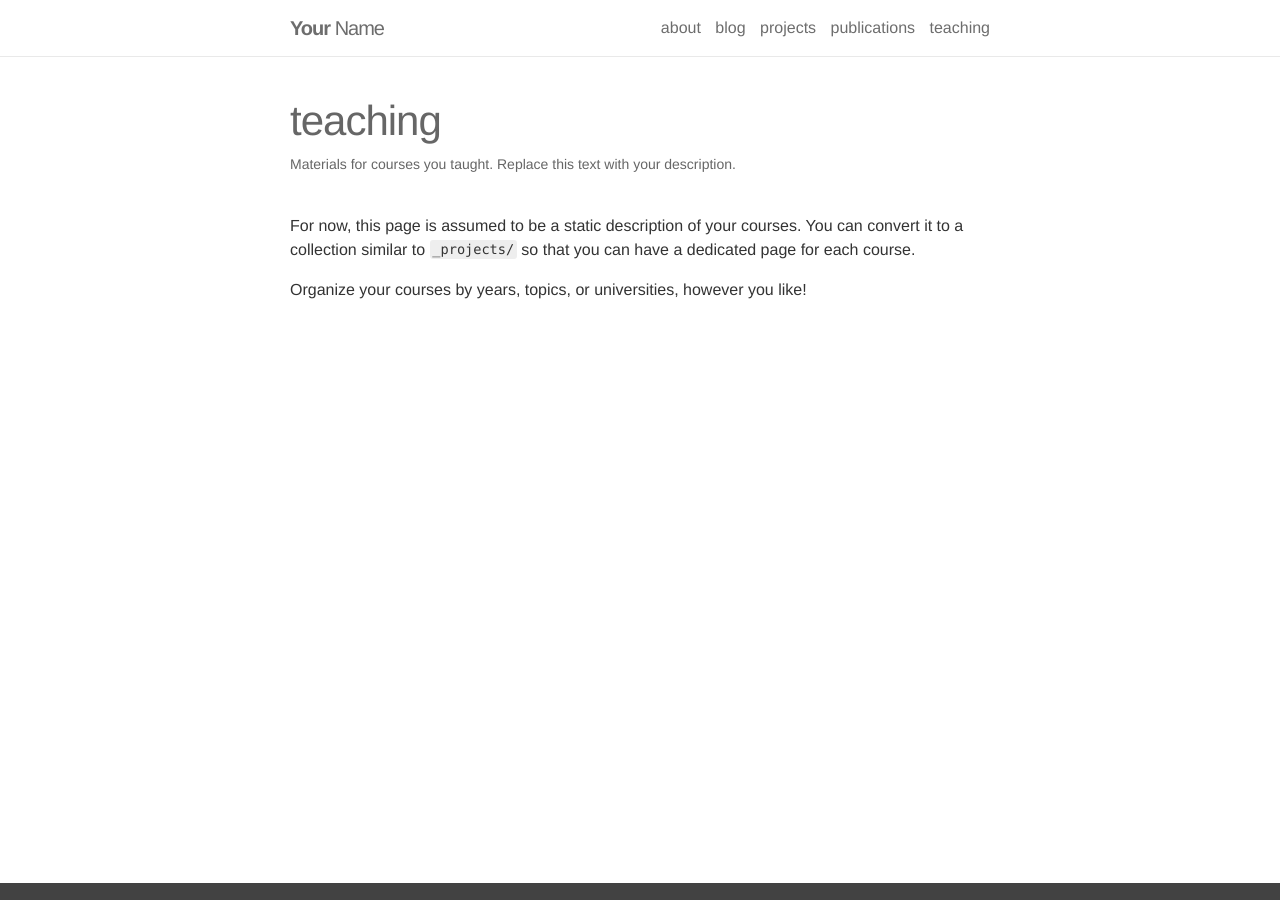
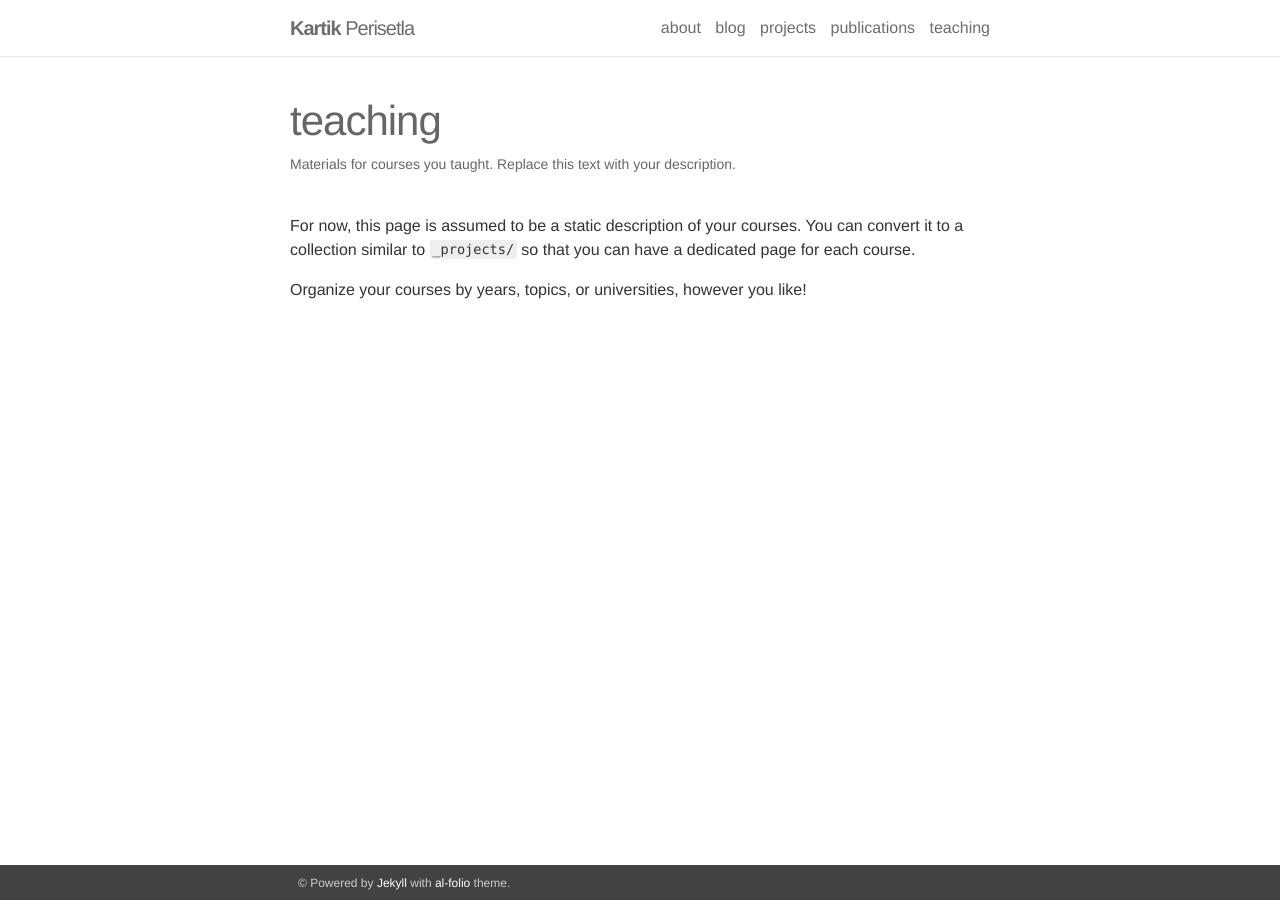
Before and after one commit to kartikperisetla/kartikperisetla.github.io, a Jekyll site: the page built from _pages/teaching.md, in a window 1280 px wide. Built offline with Jekyll 4.4.1, drawn with Linux system fonts in a browser that asks for light colours; nearby versions of some CDN libraries.

Commit message:
nit change

```diff
--- a/_config.yml
+++ b/_config.yml
@@ -1,8 +1,8 @@
 # -----------------------------------------------------------------------------
 # Site settings
 # -----------------------------------------------------------------------------
-name: Your Name
-email: you@example.com
+name: Kartik Perisetla
+email: kartik.peri@gmail.com
 description: > # this means to ignore newlines until "url:"
 footer_text: >
   Powered by <a href="http://jekyllrb.com/" target="_blank">Jekyll</a> with <a href="https://github.com/alshedivat/al-folio">al-folio</a> theme.
@@ -16,7 +16,7 @@ last_updated: # leave blank if you don't want to display last updated
 # -----------------------------------------------------------------------------
 github_username: kartikperisetla
 twitter_username: # your Twitter handle
-linkedin_username: # your LinkedIn user name
+linkedin_username: kartikperisetla
 scholar_userid: # your Google Scholar ID
 orcid_id: # your ORCID ID
 contact_note: >
--- a/_includes/footer.html
+++ b/_includes/footer.html
@@ -1,11 +1,8 @@
 <footer>
 
-  <!-- <div class="wrapper">
-    &copy; Copyright {{ site.time | date: '%Y' }} {{ site.name }}.
+  <div class="wrapper">
+    &copy;
     {{ site.footer_text }}
-    {% if site.last_updated %}
-        Last updated: {{ site.last_updated }}.
-    {% endif %}
-  </div> -->
+  </div>
 
 </footer>
```
Also changed, not shown: _pages/about.md (+1 -1 lines).
